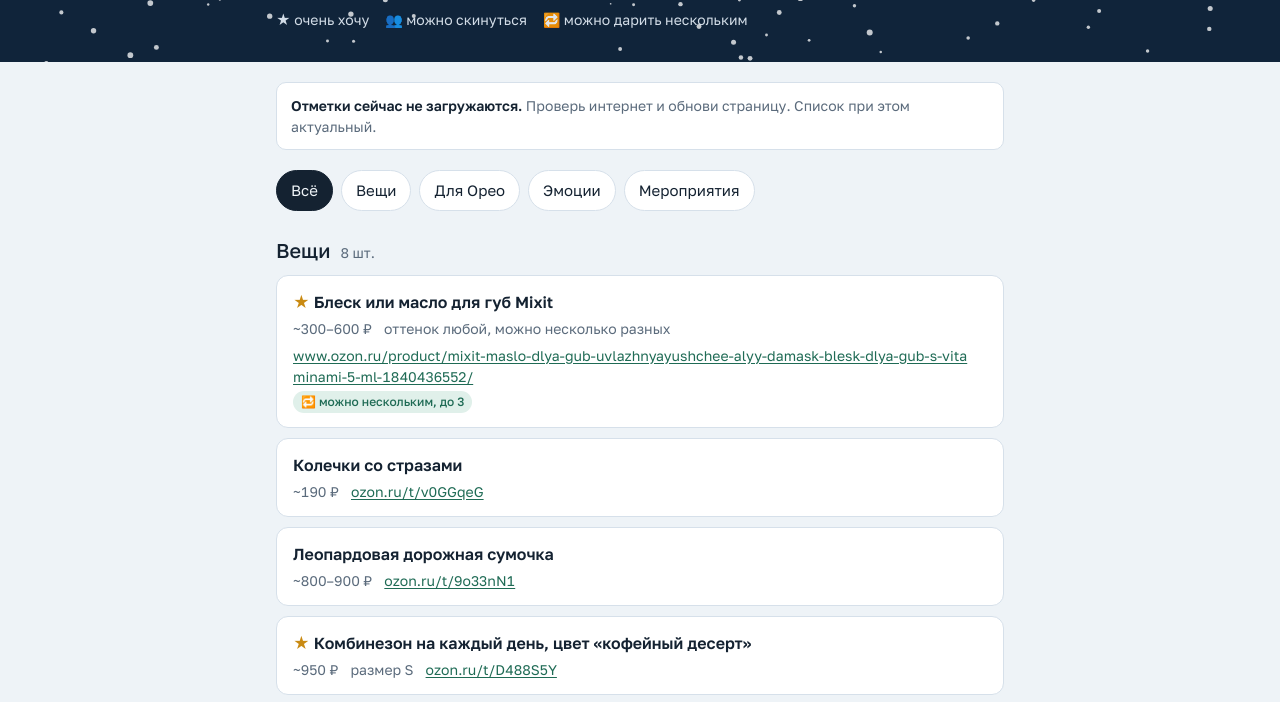
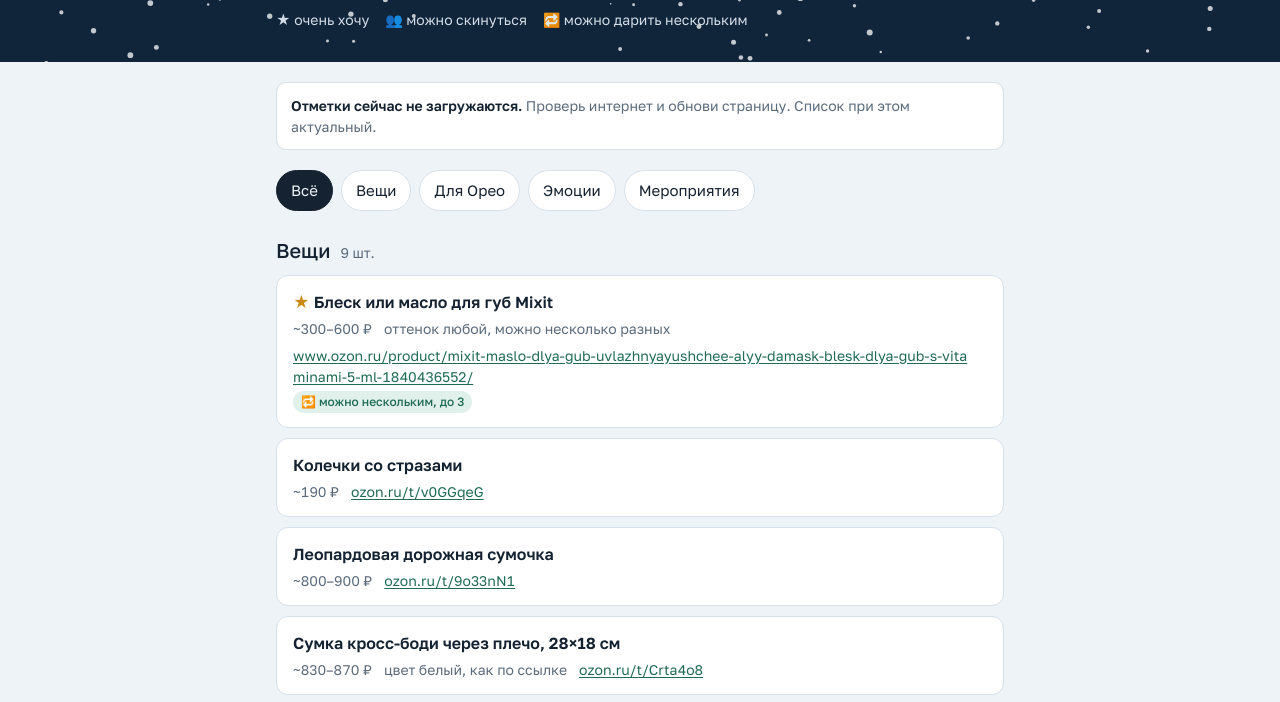
Before and after one commit to SvartaLi/wishlist, a plain HTML site: page index.html in a window 1280 px wide. Shown: the part 208-910 px from the top of the page. Drawn offline with Linux system fonts and the light colour scheme; no server answers; a web font is replaced by a local one.

Commit message:
Add white cross-body bag

```diff
--- a/index.html
+++ b/index.html
@@ -124,6 +124,7 @@ const ITEMS = [
   { id: "mixit", g: "things", star: true, t: "Блеск или масло для губ Mixit", price: "~300–600 ₽", link: "https://www.ozon.ru/product/mixit-maslo-dlya-gub-uvlazhnyayushchee-alyy-damask-blesk-dlya-gub-s-vitaminami-5-ml-1840436552/", hint: "оттенок любой, можно несколько разных", multi: true },
   { id: "rings", g: "things", t: "Колечки со стразами", price: "~190 ₽", link: "https://ozon.ru/t/v0GGqeG" },
   { id: "bag", g: "things", t: "Леопардовая дорожная сумочка", price: "~800–900 ₽", link: "https://ozon.ru/t/9o33nN1" },
+  { id: "bag2", g: "things", t: "Сумка кросс-боди через плечо, 28×18 см", price: "~830–870 ₽", link: "https://ozon.ru/t/Crta4o8", hint: "цвет белый, как по ссылке" },
   { id: "suit", g: "things", star: true, t: "Комбинезон на каждый день, цвет «кофейный десерт»", price: "~950 ₽", link: "https://ozon.ru/t/D488S5Y", hint: "размер S" },
   { id: "decaf", g: "things", t: "Дрип-пакеты кофе декаф Sibaristica, 24 шт.", price: "~1 000 ₽", hint: "ссылка для примера: подойдут любые дрип-пакеты, главное — декаф", link: "https://www.ozon.ru/product/drip-kofe-sibaristica-yellow-submarine-decaf-braziliya-molotyy-kofe-dekaf-v-drip-paketah-24sht-10gr-2229619105/", multi: true },
   { id: "bracelet", g: "things", t: "Серебряный браслет", price: "1 500–7 000 ₽", hint: "обхват запястья 20 см" },
```
